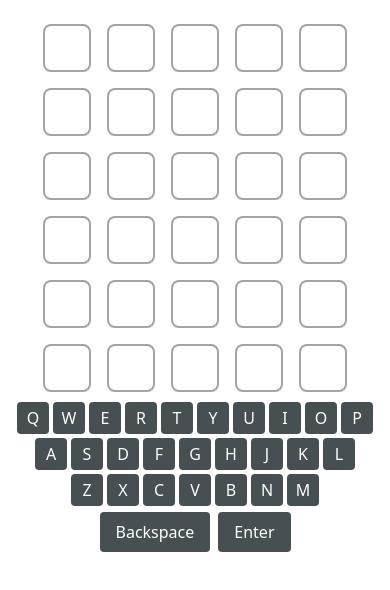
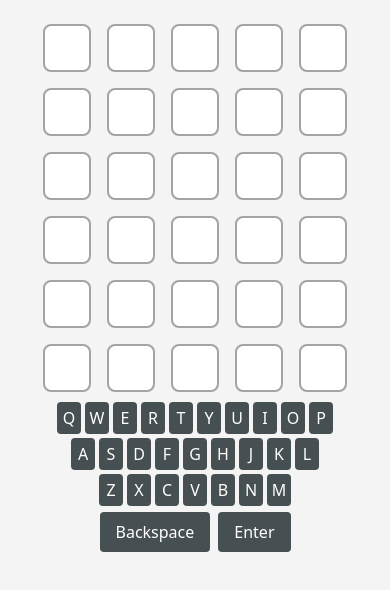
Before and after one commit to sotarevid/wordle, a React (Create React App) app: page / in a window 390 px wide. Shown: the top 590 px of the page. Built offline with nearby package versions, Linux system fonts and the light colour scheme.

Commit message:
Smaller screen keyboard compatibility

```diff
--- a/package.json
+++ b/package.json
@@ -1,6 +1,7 @@
 {
   "name": "wordle-clone",
-  "version": "0.1.0",
+  "version": "0.4.0",
+  "homepage": "wordle/",
   "private": true,
   "dependencies": {
     "@testing-library/jest-dom": "^5.16.2",
--- a/src/components/Keyboard.js
+++ b/src/components/Keyboard.js
@@ -14,7 +14,7 @@ const Keyboard = ({ keyHandler }) => {
             result.push(
                 <div key={i} className="">
                     {keyboard[i].split("").map(e =>
-                        <button key={e} className="rounded w-8 h-8 md:w-10 md:h-10 text-white bg-dark font-medium mx-0.5 my-0.5" onClick={() => keyHandler({ key: e })}>
+                        <button key={e} className="rounded w-6 h-8 md:w-10 md:h-10 text-white bg-dark font-medium mx-0.5 my-0.5" onClick={() => keyHandler({ key: e })}>
                             {e}
                         </button>
                     )}
--- a/tailwind.config.js
+++ b/tailwind.config.js
@@ -1,7 +1,8 @@
 /** @type {import('tailwindcss').Config} */
 module.exports = {
     content: [
-        "./src/**/*.{js,html}",
+        "./src/**/*.js",
+        "./public/index.html"
     ],
     theme: {
         colors: {
```
